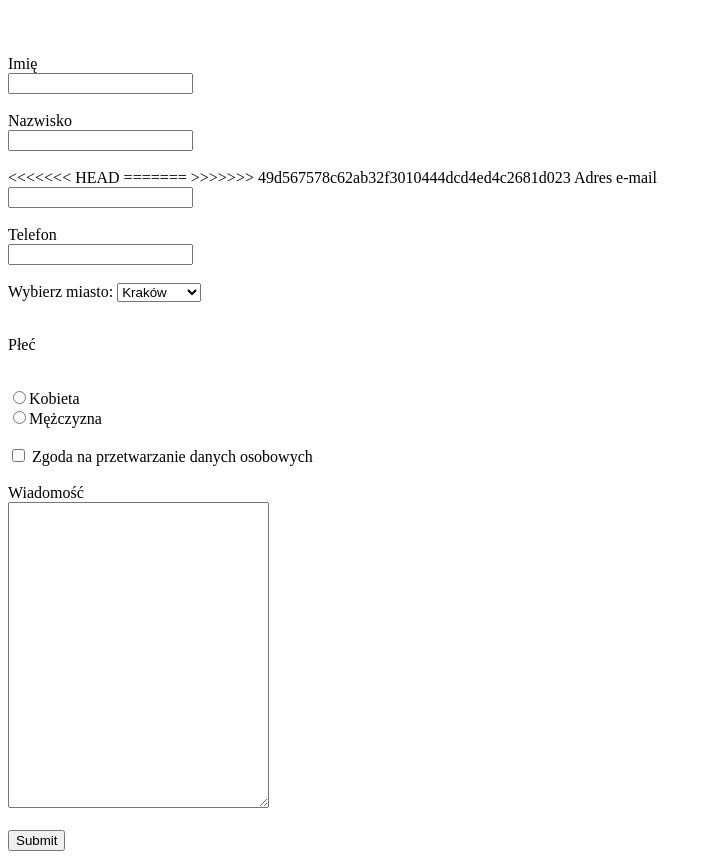
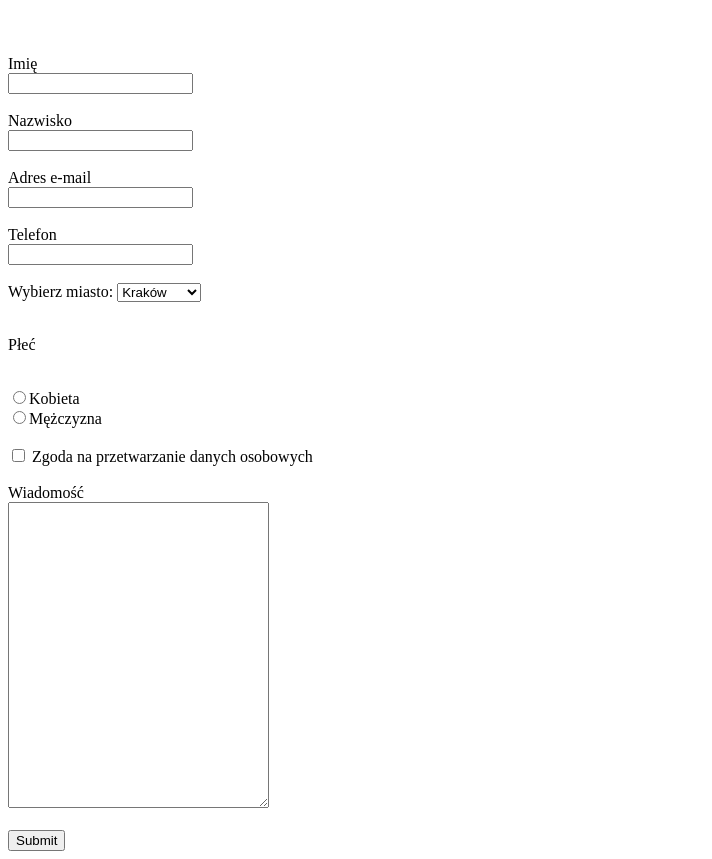
Before and after one commit to rodakasia/1-formularz-html5, a plain HTML site: page index.html in a window 1280 px wide. Shown: the part 61-920 px from the top of the page, without its empty margins (0-712 px from the left). Drawn offline with Linux system fonts and the light colour scheme.

```diff
--- a/index.html
+++ b/index.html
@@ -17,10 +17,7 @@
 
         <label for="nazwisko">Nazwisko</label><br>
         <input type="text" name="surname" id="nazwisko"><br><br>
-<<<<<<< HEAD
-=======
 
->>>>>>> 49d567578c62ab32f3010444dcd4ed4c2681d023
         <label for="email">Adres e-mail</label><br>
         <input type="email" name="email" id="email"><br><br>
 
```
